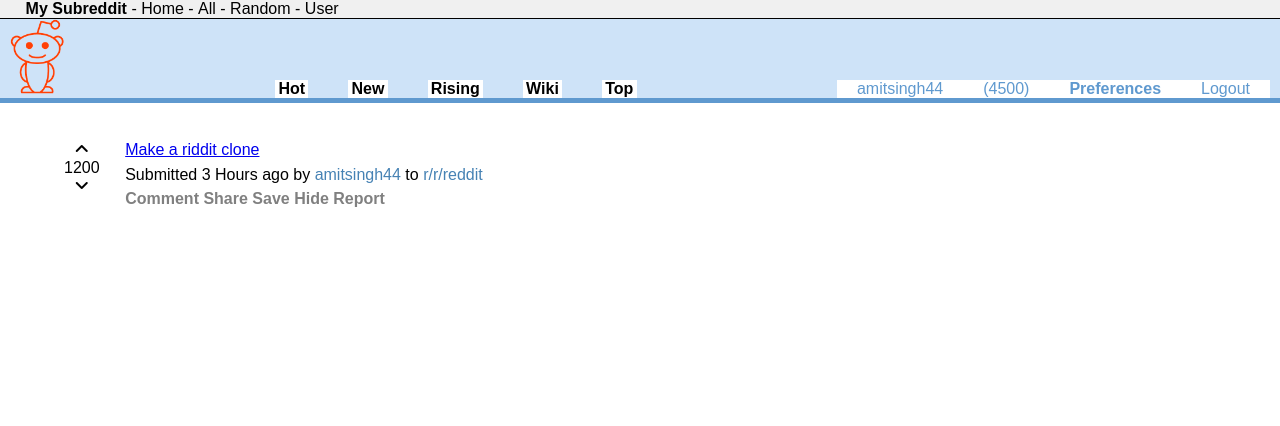
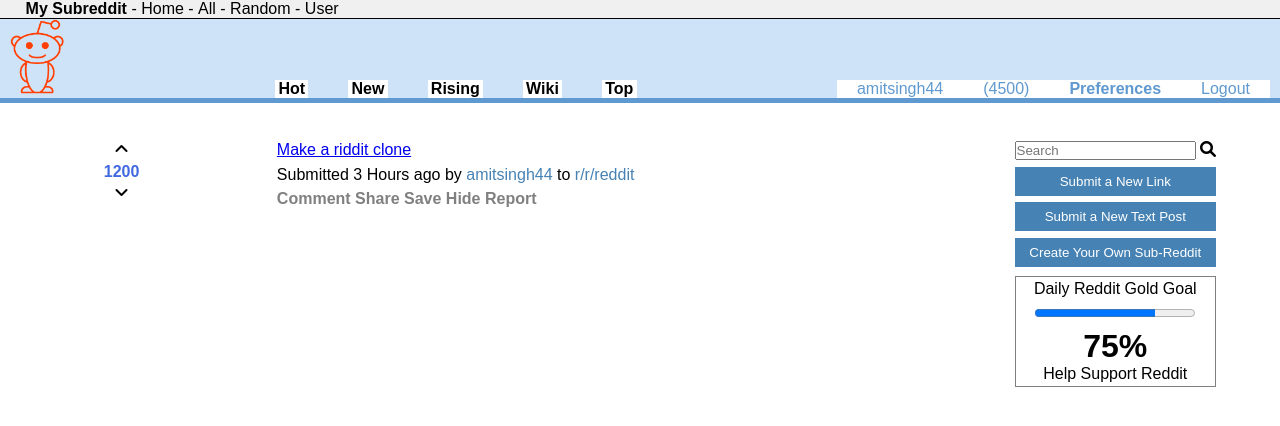
Before and after one commit to abcdamit44/reddit-clone-by-amit, a PHP site: page / in a window 1280 px wide. Shown: the top 426 px of the page. Run offline with PHP 8.4, Linux system fonts and the light colour scheme.

Commit message:
CSS Changes

```diff
--- a/index.html
+++ b/index.html
@@ -69,7 +69,24 @@
                 </div>
             </div>
         </main>
-        <div class="left-sidebar"></div>
+        <div class="left-sidebar">
+            <div class="search-bar">
+                <input type="text" placeholder="Search">
+                <span><i class="fas fa-search"></i></span>
+            </div>
+            <button>Submit a New Link</button>
+            <button>Submit a New Text Post</button>
+            <button>Create Your Own Sub-Reddit</button>
+            <div class="progress">
+                <p>Daily Reddit Gold Goal</p>
+                <progress value="75" max="100"></progress>
+                <span>75%</span>
+                <div class="support">
+                    <p>Help Support Reddit</p>
+                </div>
+            </div>
+
+        </div>
     </section>
     <script src="script.js"></script>
 </body>
--- a/style.css
+++ b/style.css
@@ -70,6 +70,11 @@ section {
     width: 90%;
     margin: 3vw auto;
     display: flex;
+    justify-content: space-between;
+}
+
+aside {
+    width: 10%;
 }
 
 .post-votes {
@@ -77,6 +82,16 @@ section {
     justify-content: center;
     align-items: center;
     flex-direction: column;
+}
+
+#vote {
+    color: royalblue;
+    font-weight: 600;
+    margin: 0.25vw 0;
+}
+
+main {
+    width: 60%;
 }
 
 .post {
@@ -97,3 +112,40 @@ section {
     font-weight: 600;
     margin: 0.5vw 0;
 }
+
+.left-sidebar {
+    display: flex;
+    flex-direction: column;
+}
+
+.left-sidebar .search-bar {
+    margin-bottom: 00.25vw;
+}
+
+.left-sidebar button {
+    padding: 0.55vw;
+    color: #fff;
+    background-color: #4682b4;
+    border: none;
+    outline: none;
+    margin: 00.25vw 0;
+}
+
+.progress {
+    margin-top: 0.5vw;
+    border: 1px solid grey;
+    padding: 0.25vw;
+    text-align: center;
+}
+
+.progress span {
+    display: block;
+    text-align: center;
+    font-weight: 600;
+    font-size: 2.5vw;
+}
+
+.progress progress {
+    margin: 0.5vw 0;
+    color: red;
+}
```
